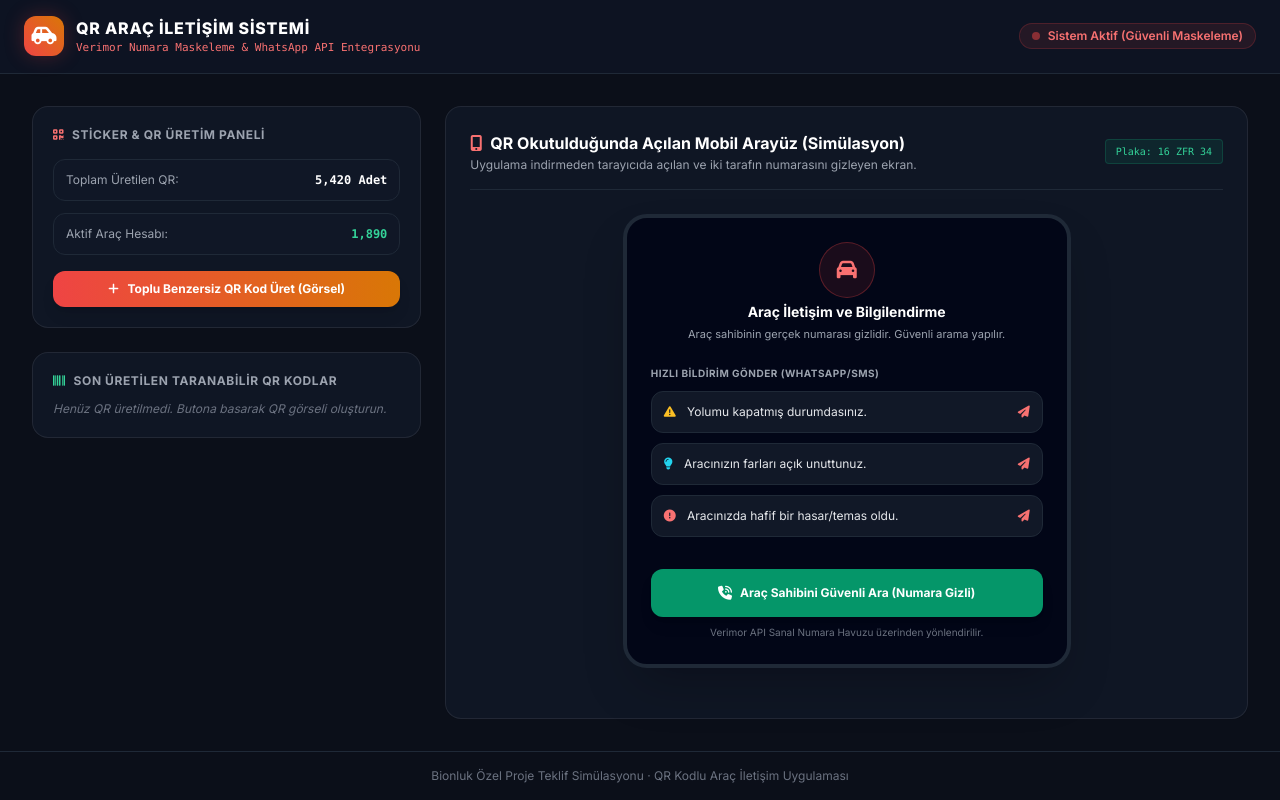
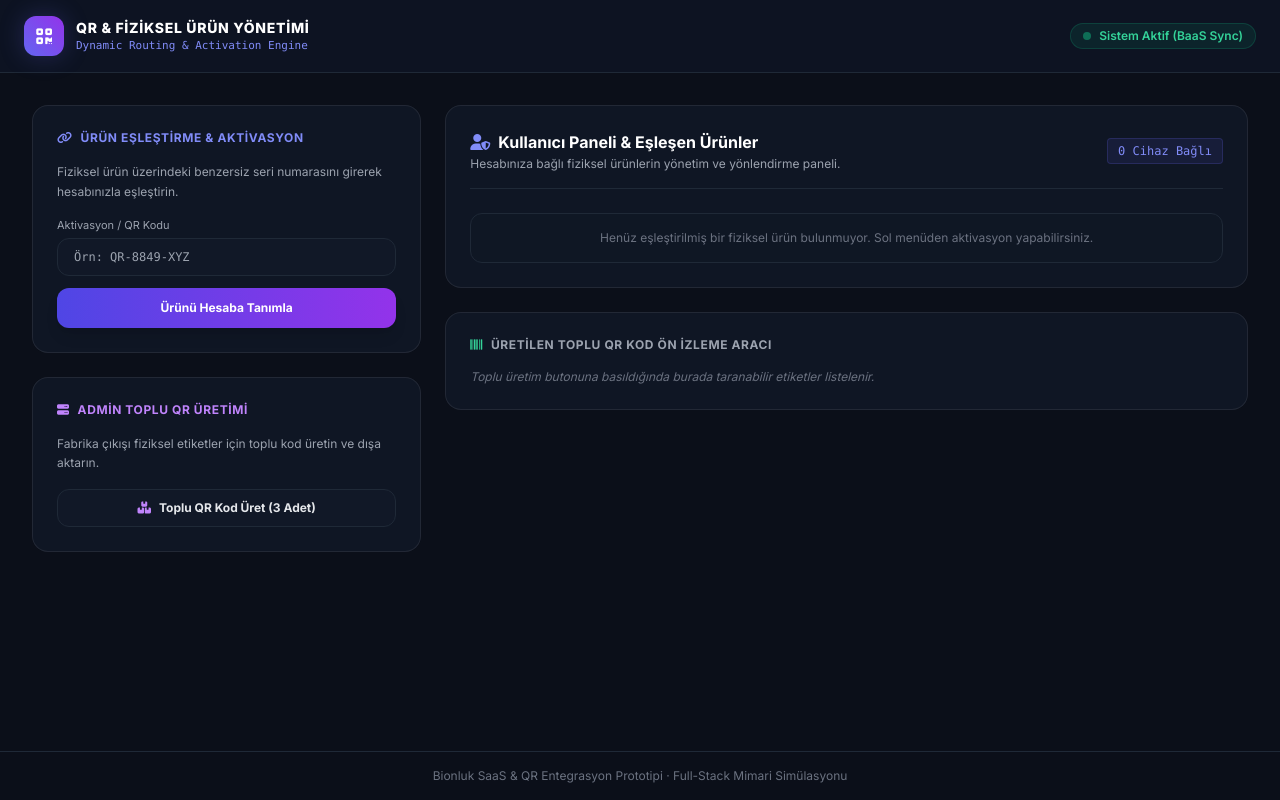
Before and after one commit to mertbilecen15464154-beep/qr-product-management, a plain HTML site: page index.html in a window 1280 px wide. Drawn offline with nearby package versions, Linux system fonts and the light colour scheme.

Commit message:
Add files via upload

```diff
--- a/index.html
+++ b/index.html
@@ -3,10 +3,10 @@
 <head>
     <meta charset="UTF-8">
     <meta name="viewport" content="width=device-width, initial-scale=1.0">
-    <title>QR Kodlu Araç İletişim ve Verimor API Simülasyonu</title>
+    <title>Fiziksel Ürün & QR Entegreli SaaS Yönetim Paneli</title>
     <!-- Tailwind CSS CDN -->
     <script src="https://cdn.tailwindcss.com"></script>
-    <!-- QRCode.js Kütüphanesi (Gerçek QR Görseli Üretmek İçin) -->
+    <!-- QRCode.js -->
     <script src="https://cdnjs.cloudflare.com/ajax/libs/qrcodejs/1.0.0/qrcode.min.js"></script>
     <script>
         tailwind.config = {
@@ -15,8 +15,8 @@
                 extend: {
                     colors: {
                         brand: {
-                            500: '#ef4444',
-                            600: '#dc2626',
+                            500: '#6366f1',
+                            600: '#4f46e5',
                             darkBg: '#0b0f19',
                             cardBg: '#111827'
                         }
@@ -27,123 +27,101 @@
     </script>
     <!-- Font Awesome & Google Fonts -->
     <link rel="stylesheet" href="https://cdnjs.cloudflare.com/ajax/libs/font-awesome/6.4.0/css/all.min.css">
-    <link href="https://fonts.googleapis.com/css2?family=Inter:wght@300;400;500;600;700;800&family=Fira+Code:wght@400;500&display=swap" rel="stylesheet">
+    <link href="https://fonts.googleapis.com/css2?family=Inter:wght@300;400;500;600;700;800&display=swap" rel="stylesheet">
     <style>
         body { font-family: 'Inter', sans-serif; background-color: #0b0f19; color: #f3f4f6; }
         .glass-card { background: rgba(17, 24, 39, 0.85); backdrop-filter: blur(12px); border: 1px solid rgba(255, 255, 255, 0.08); }
-        .glow-red { box-shadow: 0 0 20px rgba(239, 68, 68, 0.25); }
-        ::-webkit-scrollbar { width: 6px; }
-        ::-webkit-scrollbar-track { background: #0b0f19; }
-        ::-webkit-scrollbar-thumb { background: #1f2937; border-radius: 3px; }
+        .glow-indigo { box-shadow: 0 0 25px rgba(99, 102, 241, 0.25); }
     </style>
 </head>
-<body class="min-h-screen flex flex-col antialiased">
+<body class="min-h-screen flex flex-col antialiased selection:bg-indigo-500 selection:text-white">
 
     <!-- HEADER BAR -->
-    <header class="border-b border-gray-800 bg-[#0d1322] px-6 py-4 flex items-center justify-between">
+    <header class="border-b border-gray-800 bg-[#0d1322] px-6 py-4 flex items-center justify-between sticky top-0 z-40">
         <div class="flex items-center gap-3">
-            <div class="w-10 h-10 rounded-xl bg-gradient-to-tr from-red-500 to-amber-600 flex items-center justify-center text-white font-black text-xl glow-red">
-                <i class="fa-solid fa-car-side"></i>
+            <div class="w-10 h-10 rounded-xl bg-gradient-to-tr from-indigo-500 to-purple-600 flex items-center justify-center text-white font-black text-lg glow-indigo">
+                <i class="fa-solid fa-qrcode"></i>
             </div>
             <div>
-                <h1 class="font-extrabold text-base tracking-wider text-white">QR ARAÇ İLETİŞİM SİSTEMİ</h1>
-                <p class="text-[11px] text-red-400 font-mono">Verimor Numara Maskeleme & WhatsApp API Entegrasyonu</p>
+                <h1 class="font-extrabold text-sm tracking-wider text-white">QR & FİZİKSEL ÜRÜN YÖNETİMİ</h1>
+                <p class="text-[11px] text-indigo-400 font-mono">Dynamic Routing & Activation Engine</p>
             </div>
         </div>
         <div class="flex items-center gap-3">
-            <span class="inline-flex items-center gap-2 px-3 py-1 rounded-full text-xs font-semibold bg-red-500/10 text-red-400 border border-red-500/20">
-                <span class="w-2 h-2 rounded-full bg-red-500 animate-pulse"></span> Sistem Aktif (Güvenli Maskeleme)
+            <span class="inline-flex items-center gap-2 px-3 py-1 rounded-full text-xs font-semibold bg-emerald-500/10 text-emerald-400 border border-emerald-500/20">
+                <span class="w-2 h-2 rounded-full bg-emerald-500 animate-pulse"></span> Sistem Aktif (BaaS Sync)
             </span>
         </div>
     </header>
 
-    <!-- MAIN CONTAINER -->
+    <!-- ANA İÇERİK -->
     <main class="flex-1 p-4 md:p-8 max-w-7xl mx-auto w-full grid grid-cols-1 lg:grid-cols-3 gap-6">
 
-        <!-- SOL KOLON: QR YÖNETİMİ VE İSTATİSTİKLER -->
+        <!-- SOL KOLON: ÜRÜN AKTİVASYON VE EŞLEŞTİRME -->
         <div class="lg:col-span-1 space-y-6">
 
-            <!-- Sticker & QR Stats -->
-            <div class="glass-card p-5 rounded-2xl space-y-4">
-                <h3 class="text-xs font-bold uppercase tracking-wider text-gray-400 flex items-center gap-2">
-                    <i class="fa-solid fa-qrcode text-red-400"></i> Sticker & QR Üretim Paneli
+            <div class="glass-card p-6 rounded-2xl space-y-4">
+                <h3 class="text-xs font-bold uppercase tracking-wider text-indigo-400 flex items-center gap-2">
+                    <i class="fa-solid fa-link"></i> Ürün Eşleştirme & Aktivasyon
                 </h3>
-                <div class="space-y-3 text-xs">
-                    <div class="p-3 rounded-xl bg-gray-900/80 border border-gray-800 flex justify-between items-center">
-                        <span class="text-gray-400">Toplam Üretilen QR:</span>
-                        <span class="text-white font-bold font-mono">5,420 Adet</span>
+                <p class="text-xs text-gray-400 leading-relaxed">Fiziksel ürün üzerindeki benzersiz seri numarasını girerek hesabınızla eşleştirin.</p>
+
+                <!-- form yerine div kullanıldı veya buton type="button" yapıldı -->
+                <div class="space-y-3">
+                    <div>
+                        <label class="block text-[11px] text-gray-400 mb-1">Aktivasyon / QR Kodu</label>
+                        <input type="text" id="serialInput" placeholder="Örn: QR-8849-XYZ" class="w-full bg-gray-900 border border-gray-800 rounded-xl px-4 py-2.5 text-xs text-white focus:outline-none focus:border-indigo-500 font-mono">
                     </div>
-                    <div class="p-3 rounded-xl bg-gray-900/80 border border-gray-800 flex justify-between items-center">
-                        <span class="text-gray-400">Aktif Araç Hesabı:</span>
-                        <span class="text-emerald-400 font-bold font-mono">1,890</span>
+                    <button type="button" onclick="activateProduct()" class="w-full py-3 bg-gradient-to-r from-indigo-600 to-purple-600 hover:from-indigo-500 hover:to-purple-500 text-white font-bold text-xs rounded-xl shadow-lg transition cursor-pointer">
+                        Ürünü Hesaba Tanımla
+                    </button>
                 </div>
             </div>
-                <button id="generateBtn" class="w-full py-2.5 bg-gradient-to-r from-red-500 to-amber-600 hover:from-red-400 hover:to-amber-500 text-white font-bold text-xs rounded-xl shadow-lg transition-all">
-                    <i class="fa-solid fa-plus mr-1.5"></i> Toplu Benzersiz QR Kod Üret (Görsel)
+
+            <!-- ADMIN TOPLU ÜRETİM PANELİ -->
+            <div class="glass-card p-6 rounded-2xl space-y-4">
+                <h3 class="text-xs font-bold uppercase tracking-wider text-purple-400 flex items-center gap-2">
+                    <i class="fa-solid fa-server"></i> Admin Toplu QR Üretimi
+                </h3>
+                <p class="text-xs text-gray-400 leading-relaxed">Fabrika çıkışı fiziksel etiketler için toplu kod üretin ve dışa aktarın.</p>
+
+                <button type="button" onclick="generateBatchQRs()" class="w-full py-2.5 bg-gray-900 hover:bg-gray-800 text-gray-200 border border-gray-800 font-bold text-xs rounded-xl transition flex items-center justify-center gap-2 cursor-pointer">
+                    <i class="fa-solid fa-boxes-stacked text-purple-400"></i> Toplu QR Kod Üret (3 Adet)
                 </button>
-            </div>
-
-            <!-- ÜRETİLEN QR KODLARIN GÖSTERİLDİĞİ ALAN -->
-            <div class="glass-card p-5 rounded-2xl space-y-3">
-                <h3 class="text-xs font-bold uppercase tracking-wider text-gray-400 flex items-center gap-2">
-                    <i class="fa-solid fa-barcode text-emerald-400"></i> Son Üretilen Taranabilir QR Kodlar
-                </h3>
-                <div id="qrContainer" class="space-y-3 max-h-[300px] overflow-y-auto pr-1">
-                    <p class="text-xs text-gray-500 italic">Henüz QR üretilmedi. Butona basarak QR görseli oluşturun.</p>
-                </div>
             </div>
 
         </div>
 
-        <!-- SAĞ 2 KOLON: QR OKUTULDUĞUNDA AÇILAN MOBİL ARAYÜZ SİMÜLASYONU -->
-        <div class="lg:col-span-2 glass-card p-6 rounded-2xl space-y-6">
+        <!-- SAĞ 2 KOLON: KULLANICI DASHBOARD VE AKTİF CİHAZLAR -->
+        <div class="lg:col-span-2 space-y-6">
+
+            <div class="glass-card p-6 rounded-2xl space-y-6">
                 <div class="flex items-center justify-between pb-4 border-b border-gray-800">
                     <div>
                         <h3 class="text-base font-bold text-white flex items-center gap-2">
-                        <i class="fa-solid fa-mobile-screen-button text-red-400"></i> QR Okutulduğunda Açılan Mobil Arayüz (Simülasyon)
+                            <i class="fa-solid fa-user-shield text-indigo-400"></i> Kullanıcı Paneli & Eşleşen Ürünler
                         </h3>
-                    <p class="text-xs text-gray-400 mt-0.5">Uygulama indirmeden tarayıcıda açılan ve iki tarafın numarasını gizleyen ekran.</p>
+                        <p class="text-xs text-gray-400 mt-0.5">Hesabınıza bağlı fiziksel ürünlerin yönetim ve yönlendirme paneli.</p>
                     </div>
-                <span class="px-2.5 py-1 bg-emerald-500/10 text-emerald-400 text-[10px] font-mono rounded border border-emerald-500/20">Plaka: 16 ZFR 34</span>
+                    <span id="deviceCount" class="px-2.5 py-1 bg-indigo-500/10 text-indigo-400 text-xs font-mono rounded border border-indigo-500/20">0 Cihaz Bağlı</span>
                 </div>
 
-            <!-- Mobil Ekran Çerçevesi -->
-            <div class="max-w-md mx-auto bg-slate-950 p-6 rounded-3xl border-4 border-gray-800 shadow-2xl space-y-6">
-
-                <div class="text-center space-y-1">
-                    <div class="w-14 h-14 bg-red-500/10 text-red-400 rounded-full flex items-center justify-center mx-auto text-xl border border-red-500/30">
-                        <i class="fa-solid fa-car"></i>
+                <!-- Cihazlar Listesi -->
+                <div id="deviceList" class="space-y-3">
+                    <div class="p-4 rounded-xl bg-gray-900/50 border border-gray-800 text-center text-xs text-gray-500">
+                        Henüz eşleştirilmiş bir fiziksel ürün bulunmuyor. Sol menüden aktivasyon yapabilirsiniz.
                     </div>
-                    <h4 class="font-bold text-white text-sm">Araç İletişim ve Bilgilendirme</h4>
-                    <p class="text-[11px] text-gray-400">Araç sahibinin gerçek numarası gizlidir. Güvenli arama yapılır.</p>
+                </div>
             </div>
 
-                <!-- Hazır Hızlı Mesaj Butonları -->
-                <div class="space-y-2.5">
-                    <span class="text-[10px] uppercase font-bold text-gray-400 block tracking-wider">Hızlı Bildirim Gönder (WhatsApp/SMS)</span>
-                    <button class="w-full text-left text-xs bg-gray-900 hover:bg-gray-800 text-gray-200 p-3 rounded-xl border border-gray-800 transition flex items-center justify-between">
-                        <span><i class="fa-solid fa-triangle-exclamation text-amber-400 mr-2"></i> Yolumu kapatmış durumdasınız.</span>
-                        <i class="fa-solid fa-paper-plane text-xs text-red-400"></i>
-                    </button>
-                    <button class="w-full text-left text-xs bg-gray-900 hover:bg-gray-800 text-gray-200 p-3 rounded-xl border border-gray-800 transition flex items-center justify-between">
-                        <span><i class="fa-solid fa-lightbulb text-cyan-400 mr-2"></i> Aracınızın farları açık unuttunuz.</span>
-                        <i class="fa-solid fa-paper-plane text-xs text-red-400"></i>
-                    </button>
-                    <button class="w-full text-left text-xs bg-gray-900 hover:bg-gray-800 text-gray-200 p-3 rounded-xl border border-gray-800 transition flex items-center justify-between">
-                        <span><i class="fa-solid fa-circle-exclamation text-red-400 mr-2"></i> Aracınızda hafif bir hasar/temas oldu.</span>
-                        <i class="fa-solid fa-paper-plane text-xs text-red-400"></i>
-                    </button>
+            <!-- ADMIN / TOPLU ÜRETİLEN QR GÖRSELLERİ -->
+            <div class="glass-card p-6 rounded-2xl space-y-4">
+                <h3 class="text-xs font-bold uppercase tracking-wider text-gray-400 flex items-center gap-2">
+                    <i class="fa-solid fa-barcode text-emerald-400"></i> Üretilen Toplu QR Kod Ön İzleme Aracı
+                </h3>
+                <div id="batchQrContainer" class="grid grid-cols-1 sm:grid-cols-3 gap-3">
+                    <p class="text-xs text-gray-500 italic col-span-3">Toplu üretim butonuna basıldığında burada taranabilir etiketler listelenir.</p>
                 </div>
-
-                <!-- Verimor Maskelenmiş Arama Butonu -->
-                <div class="pt-2">
-                    <button class="w-full py-3.5 bg-emerald-600 hover:bg-emerald-500 text-white font-bold text-xs rounded-xl shadow-lg transition flex items-center justify-center gap-2">
-                        <i class="fa-solid fa-phone-volume text-sm"></i>
-                        <span>Araç Sahibini Güvenli Ara (Numara Gizli)</span>
-                    </button>
-                    <p class="text-[10px] text-center text-gray-500 mt-2">Verimor API Sanal Numara Havuzu üzerinden yönlendirilir.</p>
-                </div>
-
             </div>
 
         </div>
@@ -152,102 +130,108 @@
 
     <!-- FOOTER -->
     <footer class="border-t border-gray-800 py-4 text-center text-xs text-gray-500">
-        Bionluk Özel Proje Teklif Simülasyonu · QR Kodlu Araç İletişim Uygulaması
+        Bionluk SaaS & QR Entegrasyon Prototipi · Full-Stack Mimari Simülasyonu
     </footer>
 
     <!-- SCRIPTS -->
     <script>
-        // 1. Hızlı Mesaj Gönderme Butonları İçin İşlev
-        const messageButtons = document.querySelectorAll('button');
-        messageButtons.forEach((btn) => {
-            const text = btn.textContent;
-            if (text.includes('Yolumu') || text.includes('farları') || text.includes('hasar')) {
-                btn.addEventListener('click', async () => {
-                    let messageType = 'yol';
-                    if (text.includes('farları')) messageType = 'fark';
-                    if (text.includes('hasar')) messageType = 'hasar';
+        let userDevices = [];
 
-                    try {
-                        const response = await fetch('http://localhost:3000/api/send-message', {
-                            method: 'POST',
-                            headers: { 'Content-Type': 'application/json' },
-                            body: JSON.stringify({ qrCode: 'QR-994821', messageType: messageType })
-                        });
-                        const data = await response.json();
-                        alert(data.message || "Mesaj gönderildi!");
-                    } catch (err) {
-                        alert("Sunucu bağlantı hatası!");
+        function activateProduct() {
+            const inputField = document.getElementById('serialInput');
+            const code = inputField.value.trim();
+
+            if(!code) {
+                alert("Lütfen bir aktivasyon kodu girin!");
+                return;
             }
-                });
+
+            if(userDevices.some(d => d.code === code)) {
+                alert("Bu ürün zaten hesabınıza tanımlı!");
+                return;
             }
-        });
 
-        // 2. Güvenli Arama Butonu İçin İşlev
-        const callBtn = document.querySelector('.bg-emerald-600');
-        if (callBtn) {
-            callBtn.addEventListener('click', async () => {
-                try {
-                    const response = await fetch('http://localhost:3000/api/mask-call', {
-                        method: 'POST',
-                        headers: { 'Content-Type': 'application/json' },
-                        body: JSON.stringify({ qrCode: 'QR-994821' })
-                    });
-                    const data = await response.json();
-                    alert(data.message || data.error);
-                } catch (err) {
-                    alert("Arama başlatılamadı!");
+            const newDevice = {
+                id: Date.now(),
+                code: code,
+                date: new Date().toLocaleDateString('tr-TR'),
+                status: 'Aktif & Korumalı'
+            };
+
+            userDevices.push(newDevice);
+            renderDevices();
+            inputField.value = '';
+            alert(`"${code}" başarıyla hesabınızla eşleştirildi!`);
         }
+
+        function renderDevices() {
+            const listEl = document.getElementById('deviceList');
+            const countEl = document.getElementById('deviceCount');
+
+            countEl.textContent = `${userDevices.length} Cihaz Bağlı`;
+
+            if(userDevices.length === 0) {
+                listEl.innerHTML = `<div class="p-4 rounded-xl bg-gray-900/50 border border-gray-800 text-center text-xs text-gray-500">Henüz eşleştirilmiş bir fiziksel ürün bulunmuyor.</div>`;
+                return;
+            }
+
+            listEl.innerHTML = '';
+            userDevices.forEach(d => {
+                const card = document.createElement('div');
+                card.className = 'p-4 rounded-xl bg-gray-900 border border-gray-800 flex items-center justify-between text-xs';
+                card.innerHTML = `
+                    <div class="flex items-center gap-3">
+                        <div class="w-9 h-9 rounded-lg bg-indigo-500/10 text-indigo-400 border border-indigo-500/20 flex items-center justify-center font-bold">
+                            <i class="fa-solid fa-microchip"></i>
+                        </div>
+                        <div>
+                            <span class="font-bold text-white block font-mono">${d.code}</span>
+                            <span class="text-[10px] text-gray-400">Kayıt Tarihi: ${d.date} · <span class="text-emerald-400">${d.status}</span></span>
+                        </div>
+                    </div>
+                    <button type="button" onclick="removeDevice(${d.id})" class="text-gray-500 hover:text-red-400 p-2 transition cursor-pointer">
+                        <i class="fa-solid fa-trash"></i>
+                    </button>
+                `;
+                listEl.appendChild(card);
             });
         }
 
-        // 3. Toplu QR Kod Üret ve Ekranda Görsel Olarak Göster
-        const generateBtn = document.getElementById('generateBtn');
-        const qrContainer = document.getElementById('qrContainer');
+        function removeDevice(id) {
+            userDevices = userDevices.filter(d => d.id !== id);
+            renderDevices();
+        }
 
-        if (generateBtn) {
-            generateBtn.addEventListener('click', async () => {
-                try {
-                    const response = await fetch('http://localhost:3000/api/generate-qrs', {
-                        method: 'POST',
-                        headers: { 'Content-Type': 'application/json' },
-                        body: JSON.stringify({ count: 3 }) // Test için 3 adet üretelim
-                    });
-                    const data = await response.json();
+        function generateBatchQRs() {
+            const container = document.getElementById('batchQrContainer');
+            container.innerHTML = '';
 
-                    if(data.success) {
-                        qrContainer.innerHTML = ''; // Önceki listeyi temizle
+            for(let i = 1; i <= 3; i++) {
+                const randomCode = 'QR-BATCH-' + Math.floor(1000 + Math.random() * 9000);
 
-                        data.codes.forEach((code) => {
-                            // Her QR için bir kart kutusu oluşturalım
-                            const card = document.createElement('div');
-                            card.className = 'p-3 rounded-xl bg-gray-900 border border-gray-800 flex items-center justify-between gap-3';
+                const box = document.createElement('div');
+                box.className = 'p-3 rounded-xl bg-gray-900 border border-gray-800 flex flex-col items-center gap-2 text-center';
 
-                            const infoDiv = document.createElement('div');
-                            infoDiv.innerHTML = `<span class="text-white font-mono font-bold text-xs block">${code}</span><span class="text-[10px] text-emerald-400">Taranabilir Etiket</span>`;
-                            card.appendChild(infoDiv);
+                const info = document.createElement('span');
+                info.className = 'text-[11px] font-mono text-white font-bold';
+                info.textContent = randomCode;
+                box.appendChild(info);
 
-                            // QR görselinin basılacağı alan
                 const qrDiv = document.createElement('div');
                 qrDiv.className = 'bg-white p-1.5 rounded-lg';
-                            card.appendChild(qrDiv);
+                box.appendChild(qrDiv);
 
-                            qrContainer.appendChild(card);
+                container.appendChild(box);
 
-                            // QRCode.js ile gerçek taranabilir QR görselini üretelim
                 new QRCode(qrDiv, {
-                                text: `http://localhost:3000/q/${code}`,
-                                width: 55,
-                                height: 55,
+                    text: `https://app.example.com/activate/${randomCode}`,
+                    width: 70,
+                    height: 70,
                     colorDark : "#000000",
                     colorLight : "#ffffff",
                     correctLevel : QRCode.CorrectLevel.H
                 });
-                        });
             }
-                } catch (err) {
-                    alert("QR görseli üretilemedi, sunucu hatası!");
-                }
-            });
         }
     </script>
 </body>
```
Lines whose indentation alone changed are shown as unchanged.
